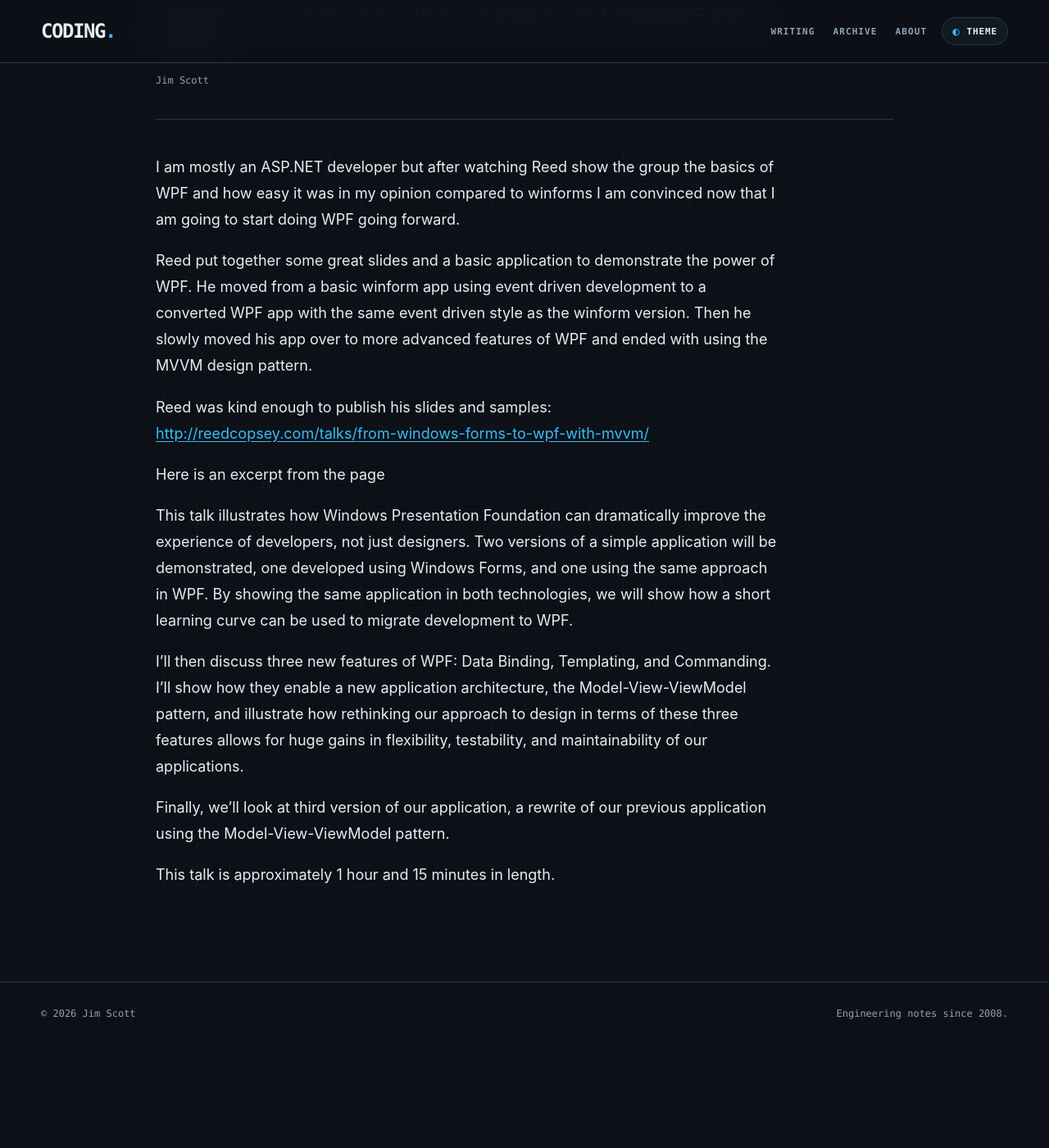
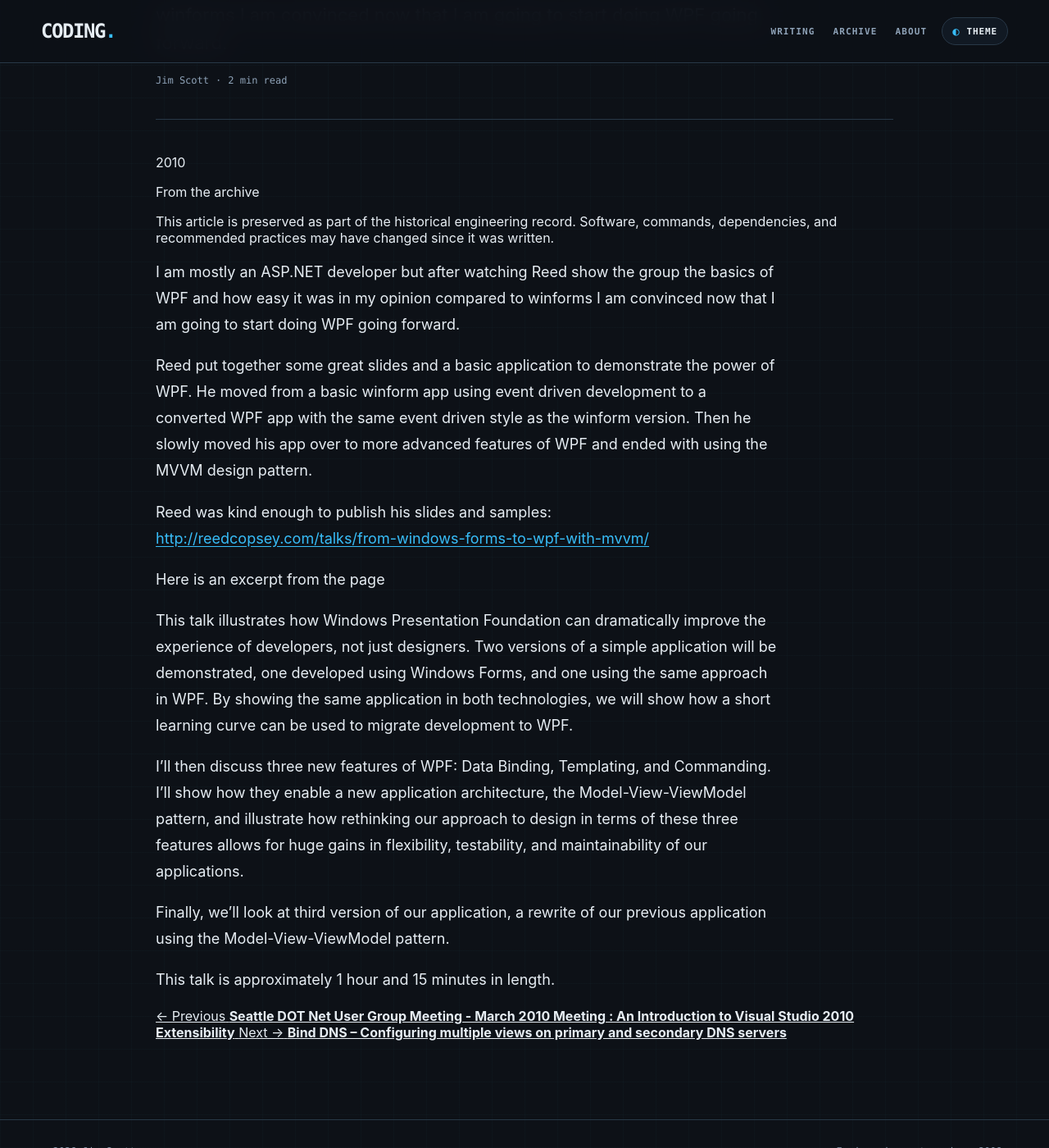
Before and after one commit to infoconex/coding-blog, a Jekyll site: the page built from post/2010/02/18/Reed-Copsey-Jr-presented-Windows-Forms-to-WPF-with-MVVM-at-last-Seattle-DOT-Net-User-Group-Meeting/index.md, in a window 1280 px wide and 1400 px high, scrolled down 681 px. Shown: the whole window at 82% size. Built offline with Jekyll 4.4.1, drawn with Linux system fonts in a browser that asks for light colours; before the commit the page ends 1955 px from its top, so only the background shows below that.

Commit message:
Build production article reading layout for issue 4

```diff
--- a/_layouts/post.html
+++ b/_layouts/post.html
@@ -1,13 +1,39 @@
 ---
 layout: default
 ---
+{% assign word_count = content | number_of_words %}
+{% assign reading_minutes = word_count | plus: 199 | divided_by: 200 %}
+{% if reading_minutes < 1 %}{% assign reading_minutes = 1 %}{% endif %}
+{% assign current_year = site.time | date: "%Y" | plus: 0 %}
+{% assign page_year = page.date | date: "%Y" | plus: 0 %}
+{% assign article_age = current_year | minus: page_year %}
+{% assign archive_age = 5 %}
+
+{% assign post_pages = site.pages | where_exp: "item", "item.path contains 'post/'" | sort: "date" %}
+{% assign previous_page = nil %}
+{% assign next_page = nil %}
+{% assign found_current = false %}
+{% for item in post_pages %}
+  {% if found_current %}
+    {% assign next_page = item %}
+    {% break %}
+  {% endif %}
+  {% if item.url == page.url %}
+    {% assign found_current = true %}
+  {% else %}
+    {% assign previous_page = item %}
+  {% endif %}
+{% endfor %}
+
 <article class="post-shell">
   <header class="post-header">
     <p class="post-kicker">{{ page.date | date: "%B %-d, %Y" }}</p>
     <h1>{{ page.title }}</h1>
     {% if page.description %}<p class="post-description">{{ page.description }}</p>{% endif %}
-    <div class="post-meta">
-      {% if page.author %}<span>{{ page.author }}</span>{% endif %}
+    <div class="post-meta" aria-label="Article metadata">
+      {% if page.author %}<span>{{ page.author }}</span><span aria-hidden="true">·</span>{% endif %}
+      <span>{{ reading_minutes }} min read</span>
+      {% if page.updated %}<span aria-hidden="true">·</span><span>Updated {{ page.updated | date: "%B %-d, %Y" }}</span>{% endif %}
       {% if page.tags and page.tags.size > 0 %}
         <span aria-hidden="true">·</span>
         <span>{{ page.tags | join: " · " }}</span>
@@ -15,7 +41,36 @@ layout: default
     </div>
   </header>
 
-  <div class="post-content">
+  {% if article_age >= archive_age %}
+    <aside class="archive-notice" aria-label="Archived article notice">
+      <div class="archive-notice__year">{{ page_year }}</div>
+      <div>
+        <p class="archive-notice__label">From the archive</p>
+        <p>This article is preserved as part of the historical engineering record. Software, commands, dependencies, and recommended practices may have changed since it was written.</p>
+      </div>
+    </aside>
+  {% endif %}
+
+  <div class="post-content" data-article-content>
     {{ content }}
   </div>
+
+  {% if previous_page or next_page %}
+    <nav class="post-navigation" aria-label="Article navigation">
+      {% if previous_page %}
+        <a class="post-navigation__item post-navigation__item--previous" href="{{ previous_page.url | relative_url }}">
+          <span class="post-navigation__label">← Previous</span>
+          <strong>{{ previous_page.title }}</strong>
+        </a>
+      {% else %}
+        <span></span>
+      {% endif %}
+      {% if next_page %}
+        <a class="post-navigation__item post-navigation__item--next" href="{{ next_page.url | relative_url }}">
+          <span class="post-navigation__label">Next →</span>
+          <strong>{{ next_page.title }}</strong>
+        </a>
+      {% endif %}
+    </nav>
+  {% endif %}
 </article>
```
